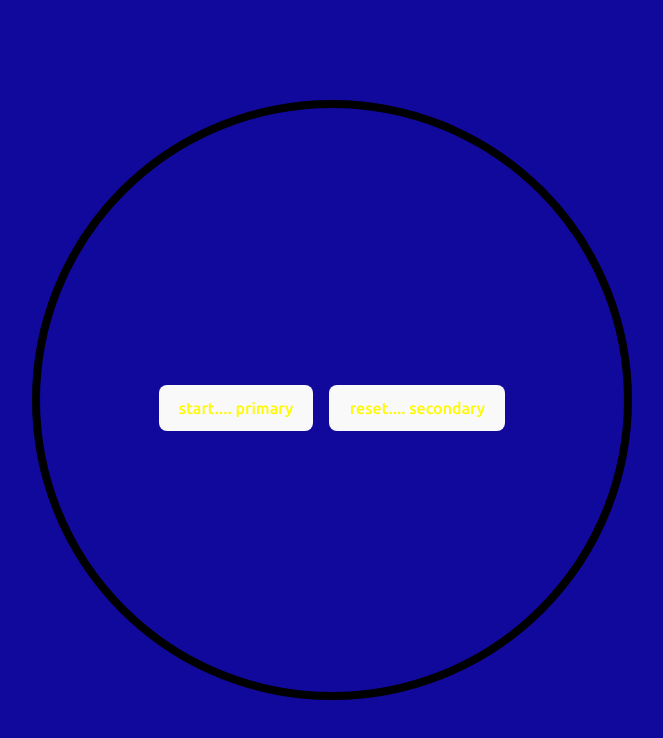
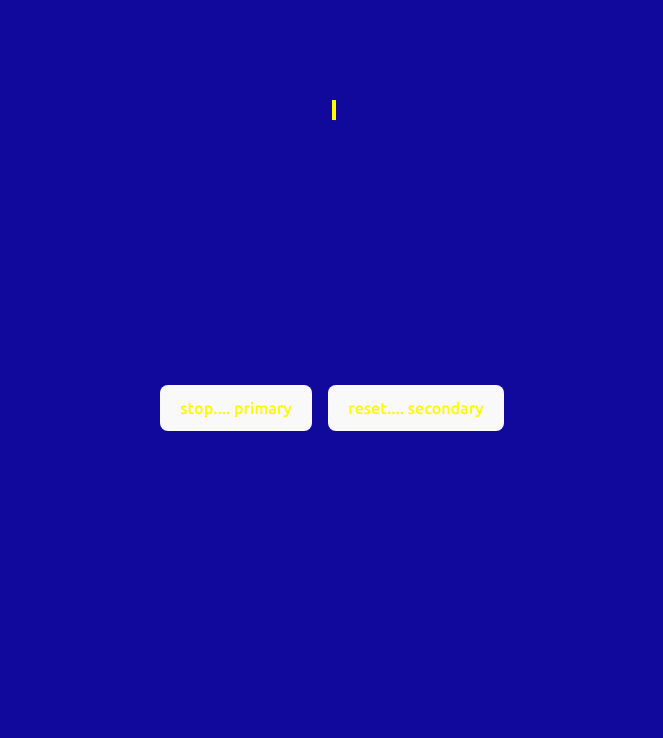
Before and after one commit to RODO94/timer, a React (Vite) app: page / in a window 1280 px wide. Shown: the top 738 px of the page, without its empty margins (308-971 px from the left). Built offline with nearby package versions, Linux system fonts and the light colour scheme.

Commit message:
reomve dayjs, add radial background based on progress

```diff
--- a/package.json
+++ b/package.json
@@ -12,7 +12,6 @@
   },
   "dependencies": {
     "@tailwindcss/vite": "^4.1.6",
-    "dayjs": "^1.11.13",
     "react": "^19.1.0",
     "react-dom": "^19.1.0",
     "tailwindcss": "^4.1.6"
--- a/src/components/Time.tsx
+++ b/src/components/Time.tsx
@@ -1,6 +1,6 @@
-import type { TimeFormat } from "../types/time";
+import { TimeStructure } from "./Timer";
 
-export default function Time({ time }: { time: TimeFormat }) {
+export default function Time({ time }: { time: TimeStructure }) {
   /**
    * This component will receive the time remaining from the Timer component
    * It will display the time in a visual format
--- a/src/components/Timer.tsx
+++ b/src/components/Timer.tsx
@@ -1,33 +1,86 @@
-import { useState } from "react";
+import { useCallback, useEffect, useMemo, useState } from "react";
 
 import Button from "./shared/Button";
 import Time from "./Time";
 
-import type { TimeFormat } from "../types/time";
+export interface TimeStructure {
+  minutes: number;
+  seconds: number;
+}
+export default function Timer() {
+  const [time, setTime] = useState<TimeStructure>({
+    minutes: 30,
+    seconds: 30,
+  });
+  const [timeElapsed, setTimeElapsed] = useState<number>(0);
+  const [progress, setProgress] = useState(0);
+  const [isRunning, setIsRunning] = useState(true);
 
-export default function Timer() {
-  /**
-   * This component is a placeholder for the timer component
-   * This component will be the parent to the time component and the action buttons
-   * It will handle the styling of the visual time indicator and the state of the timer
-   * This indicator will be a circular progress bar that will fill up as the time progresses
-   */
+  const progressGradient = useMemo(() => {
+    const yellow = "#fffb00";
+    const blue = "#11099c";
+    const convertProgressToDeg = progress * 3.6;
 
-  const [time, setTime] = useState<TimeFormat>("00:00");
-  const [isRunning, setIsRunning] = useState(false);
+    return `conic-gradient(
+    ${yellow} 0deg,
+    ${yellow} ${convertProgressToDeg}deg,
+    ${blue} ${convertProgressToDeg}deg,
+    ${blue} 360deg
+  )`;
+  }, [progress]);
+
+  const convertTimeToSeconds = useCallback((time: TimeStructure) => {
+    return time.minutes * 60 + time.seconds;
+  }, []);
+
+  useEffect(() => {
+    let intervalId: number;
+    if (isRunning) {
+      intervalId = setInterval(() => {
+        setTimeElapsed(timeElapsed + 1);
+        let newTime = time;
+        if (time.seconds - 1 < 0 && time.minutes > 0)
+          newTime = { minutes: time.minutes - 1, seconds: 59 };
+
+        if (time.seconds - 1 >= 0)
+          newTime = { ...time, seconds: time.seconds - 1 };
+
+        if (time.seconds - 1 === 0 && time.minutes === 0) {
+          newTime = { minutes: 0, seconds: 0 };
+          setIsRunning(false);
+          setTimeElapsed(0);
+          setProgress(100);
+        }
+
+        const timeInSeconds = convertTimeToSeconds(newTime);
+        const newProgress = (timeElapsed / timeInSeconds) * 100;
+        setProgress(newProgress);
+        setTime(newTime);
+      }, 1000);
+    }
+    return () => clearInterval(intervalId);
+  }, [convertTimeToSeconds, isRunning, time, timeElapsed]);
 
   return (
-    <div className='flex flex-col items-center justify-center w-full h-full'>
+    <section className='flex flex-col items-center justify-center w-full h-full'>
       <div
-        id='progress-bar'
-        className='w-[75vmin] h-[75vmin] flex flex-col items-center justify-center border-8 border-solid border-black rounded-full'
+        id='progress-outer-bar'
+        className='w-[75vmin] h-[75vmin] flex flex-col items-center justify-center rounded-full'
+        style={{
+          background: `${progressGradient}`,
+        }}
       >
-        <Time time={time} />
-        <div className='flex gap-4 mt-4'>
-          <Button action={isRunning ? "stop" : "start"} variant='primary' />
-          <Button action='reset' variant='secondary' />
+        <div
+          id='progress-inner-bar'
+          className='w-[70vmin] h-[70vmin] bg-[#11099c] flex flex-col items-center justify-center rounded-full'
+        >
+          <Time time={time} />
+          <div className='flex gap-4 mt-4'>
+            <Button action={isRunning ? "stop" : "start"} variant='primary' />
+            <Button action='reset' variant='secondary' />
+          </div>
         </div>
       </div>
-    </div>
+    </section>
   );
 }
```
Also changed, not shown: 1 other file (tests, documents, lock files or other folders).
